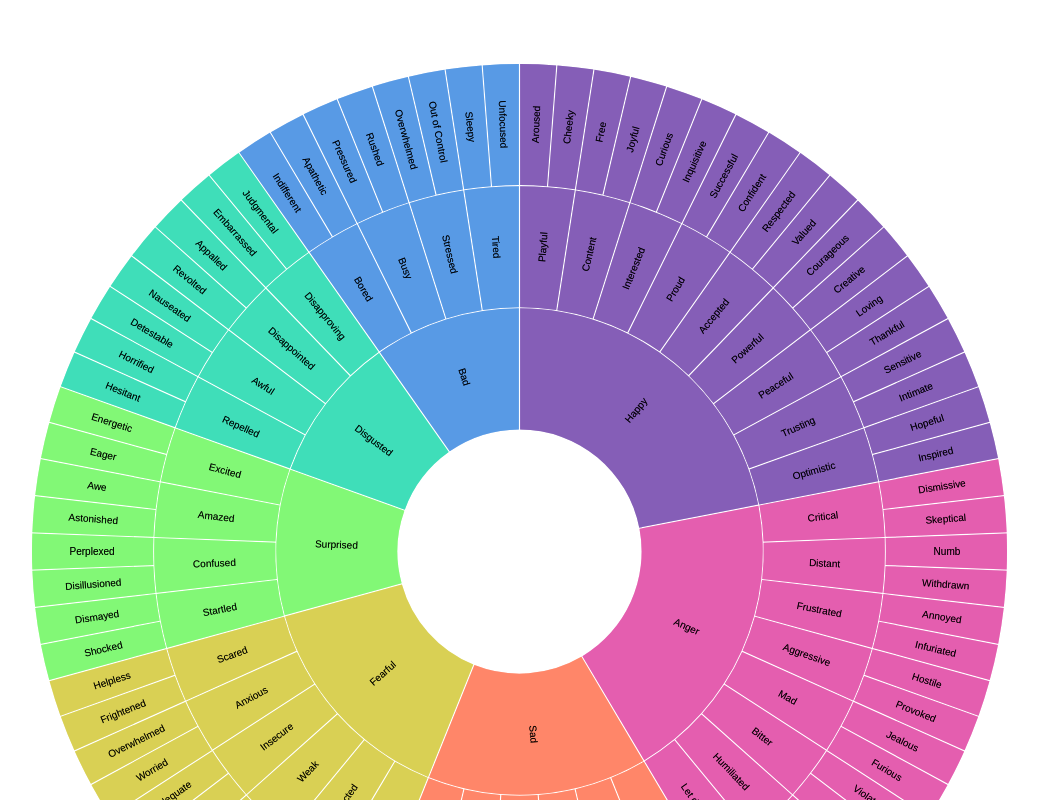
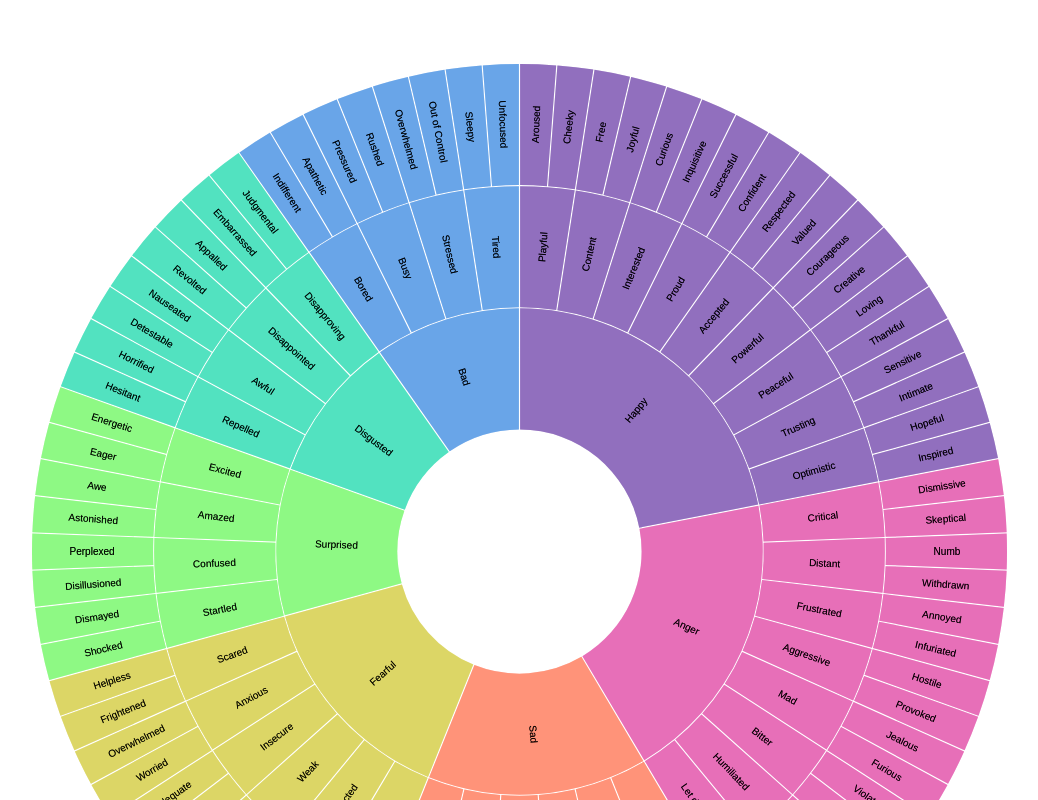
Before and after one commit to cndha/emotionsChart, a React (Create React App) app: page / in a window 1280 px wide. Shown: the top 800 px of the page, without its empty margins (121-1159 px from the left). Built offline with nearby package versions, Linux system fonts and the light colour scheme.

Commit message:
color bug

```diff
--- a/src/components/SunburstChart.tsx
+++ b/src/components/SunburstChart.tsx
@@ -32,13 +32,12 @@ const SunburstChart = () => {
     .innerRadius((d: any) => d.y0)
     .outerRadius((d: any) => d.y1 - 1);
 
+
   const getAutoBox = () => {
     if (!svgRef.current) {
       return "";
     }
-
     const { x, y, width, height } = svgRef.current.getBBox();
-
     return [x, y, width, height].toString();
   };
 
@@ -82,7 +81,7 @@ const SunburstChart = () => {
 
     svg
       .append("g")
-      .attr("fill-opacity", 0.6)
+      .attr("fill-opacity", 0.5)
       .selectAll("path")
       .data(root.descendants().filter((d: any) => d.depth))
       .join("path")
@@ -137,7 +136,7 @@ const SunburstChart = () => {
 
   return (
     <div id="chartArea" style={{'display': 'flex', 'justifyContent': 'center', 'padding': '5% 2%'}}>
-      <svg width={SIZE} height={window.innerWidth > 600 ? SIZE : 920} ref={svgRef} />
+      <svg width={SIZE} height={SIZE} ref={svgRef} />
     </div>
   );
 };
```
